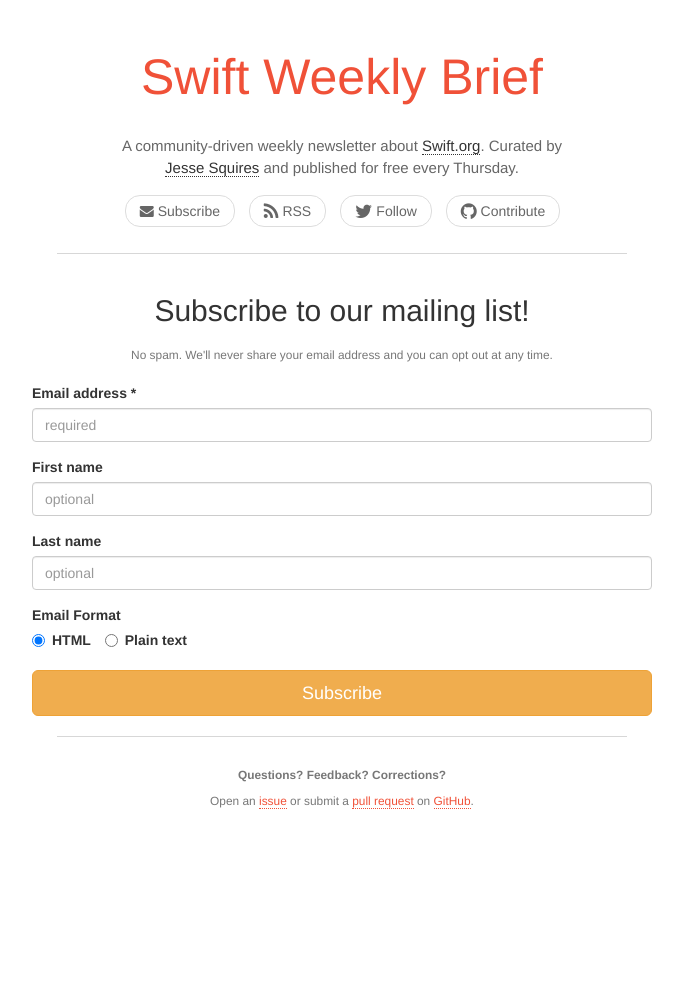
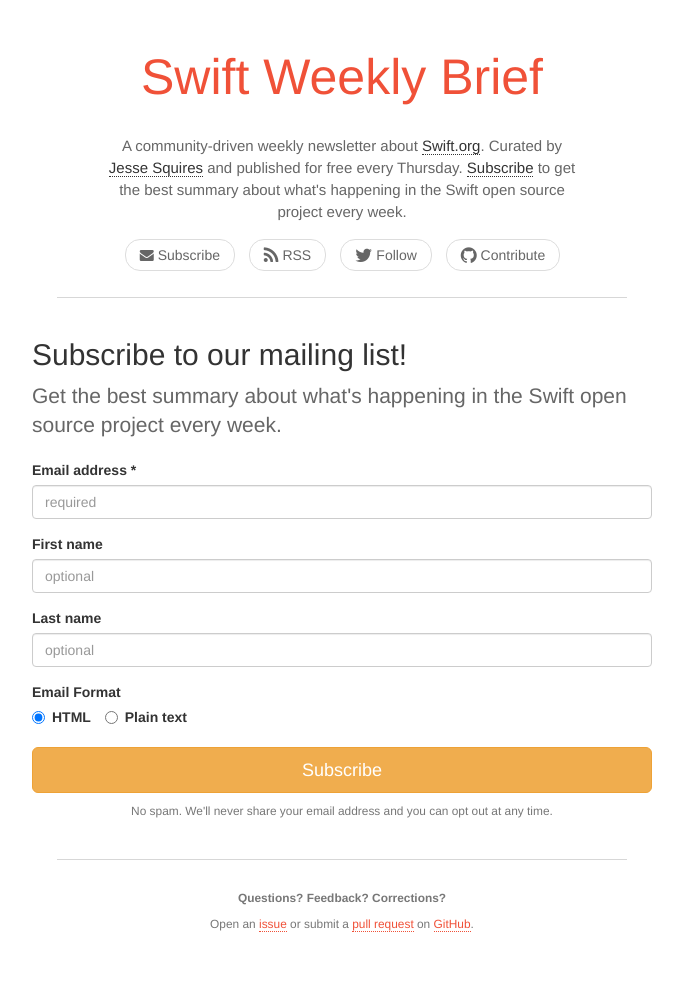
Before and after one commit to SwiftWeekly/swiftweekly.github.io, a Jekyll site: the page built from subscribe.html, in a window 1280 px wide. Shown: the whole page, without its empty margins (298-981 px from the left). Built offline with Jekyll 4.4.1, drawn with Linux system fonts in a browser that asks for light colours; nearby versions of some CDN libraries; before the commit the page ends 900 px from its top, so only the background shows below that.

Commit message:
update header and subscribe

```diff
--- a/_includes/header.html
+++ b/_includes/header.html
@@ -7,6 +7,7 @@
          <div class="tagline col-sm-8 col-sm-offset-2 col-md-8 col-md-offset-2">
             <h2>A community-driven weekly newsletter about <a href="https://swift.org/" target="_blank">Swift.org</a>.
             Curated by <a href="{{ site.author.url }}" target="_blank">{{ site.author.name }}</a> and published for free every Thursday.
+            <a href="/subscribe">Subscribe</a> to get the best summary about what's happening in the Swift open source project every week.
             </h2>
          </div> <!-- col -->
       </div> <!-- col -->
--- a/subscribe.html
+++ b/subscribe.html
@@ -5,8 +5,8 @@
 
 <div class="row">
    <div class="col-sm-8 col-sm-offset-2 col-md-8 col-md-offset-2">
-      <h2 class="text-center">Subscribe to our mailing list!</h2>
-      <p class="text-center text-muted"><small>No spam. We'll never share your email address and you can opt out at any time.</small></p>
+      <h2 class="text">Subscribe to our mailing list!</h2>
+      <p class="lead">Get the best summary about what's happening in the Swift open source project every week.</p>
 
       <!-- Begin MailChimp Signup Form -->
       <div id="mc_embed_signup">
@@ -60,6 +60,7 @@
                   <button type="submit" name="subscribe" class="btn btn-warning btn-lg btn-block">Subscribe</button>
                   <!-- id="mc-embedded-subscribe" -->
                </div>
+               <p class="text-center text-muted"><small>No spam. We'll never share your email address and you can opt out at any time.</small></p>
          </form>
       </div> <!-- mc_embed_signup -->
    </div> <!-- col -->
```
